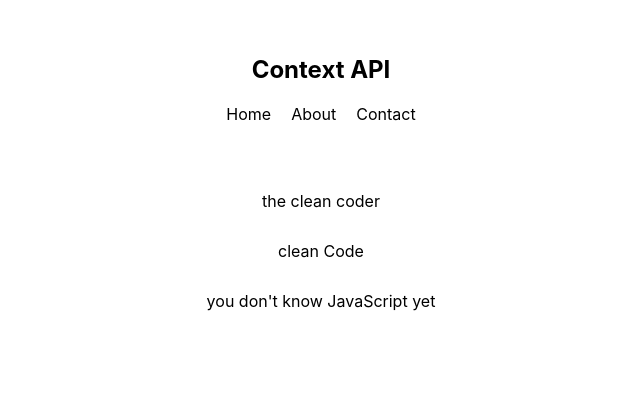
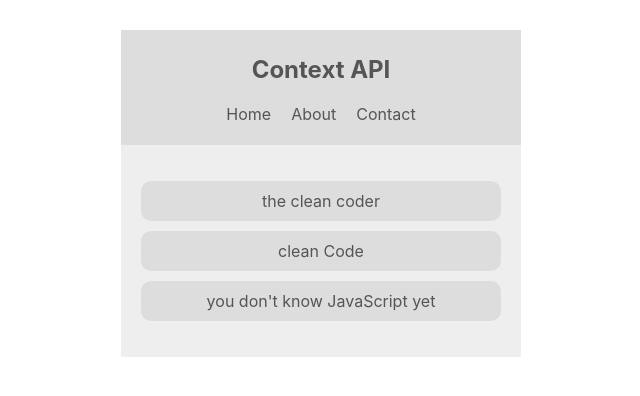
Before and after one commit to Yomna-Raouf/ReactContextAPI-BookListApp, a React (Create React App) app: page / in a window 1280 px wide. Shown: the top 396 px of the page, without its empty margins (319-959 px from the left). Built offline with nearby package versions, Linux system fonts and the light colour scheme.

Commit message:
accessing context --method1

```diff
--- a/src/components/BookList/BookList.js
+++ b/src/components/BookList/BookList.js
@@ -1,15 +1,49 @@
+import { Component } from "react";
+import { ThemeContext } from "../../context/ThemeContext";
 import "./BookList.css";
 
-const BookList = () => {
-  return (
-    <div className="BookList">
-      <ul>
-        <li>the clean coder</li>
-        <li>clean Code</li>
-        <li>you don't know JavaScript yet</li>
-      </ul>
-    </div>
-  );
-};
+class BookList extends Component {
+  static contextType = ThemeContext;
+  render() {
+    const { isLightTheme, light, dark } = this.context;
+    const theme = isLightTheme ? light : dark;
+
+    return (
+      <div
+        className="BookList"
+        style={{
+          background: theme.bg,
+        }}
+      >
+        <ul>
+          <li
+            style={{
+              background: theme.ui,
+              color: theme.syntax,
+            }}
+          >
+            the clean coder
+          </li>
+          <li
+            style={{
+              background: theme.ui,
+              color: theme.syntax,
+            }}
+          >
+            clean Code
+          </li>
+          <li
+            style={{
+              background: theme.ui,
+              color: theme.syntax,
+            }}
+          >
+            you don't know JavaScript yet
+          </li>
+        </ul>
+      </div>
+    );
+  }
+}
 
 export { BookList };
--- a/src/components/Navbar/Navbar.js
+++ b/src/components/Navbar/Navbar.js
@@ -1,9 +1,23 @@
 import "./Navbar.css";
+import { Component } from "react";
+import { ThemeContext } from "../../context/ThemeContext";
 
-const Navbar = () => {
+class Navbar extends Component {
+  static contextType = ThemeContext;
+
+  render() {
+    const { isLightTheme, light, dark } = this.context;
+
+    const theme = isLightTheme ? light : dark;
+
     return (
       <div className="navbar">
-      <nav>
+        <nav
+          style={{
+            background: theme.ui,
+            color: theme.syntax,
+          }}
+        >
           <h1>Context API</h1>
           <ul>
             <li>Home</li>
@@ -13,6 +27,7 @@ const Navbar = () => {
         </nav>
       </div>
     );
-};
+  }
+}
 
 export { Navbar };
--- a/src/context/ThemeContext.js
+++ b/src/context/ThemeContext.js
@@ -4,7 +4,7 @@ export const ThemeContext = createContext();
 
 const ThemeContextProvider = ({ children }) => {
   const [isLightTheme, setIsLightTheme] = useState(true);
-  const [Light, setLight] = useState({
+  const [light, setLight] = useState({
     syntax: "#555",
     ui: "#ddd",
     bg: "#eee",
@@ -16,7 +16,7 @@ const ThemeContextProvider = ({ children }) => {
   });
 
   return (
-    <ThemeContext.Provider value={{ isLightTheme, Light, dark }}>
+    <ThemeContext.Provider value={{ isLightTheme, light, dark }}>
       {children}
     </ThemeContext.Provider>
   );
```
Lines whose indentation alone changed are shown as unchanged.
